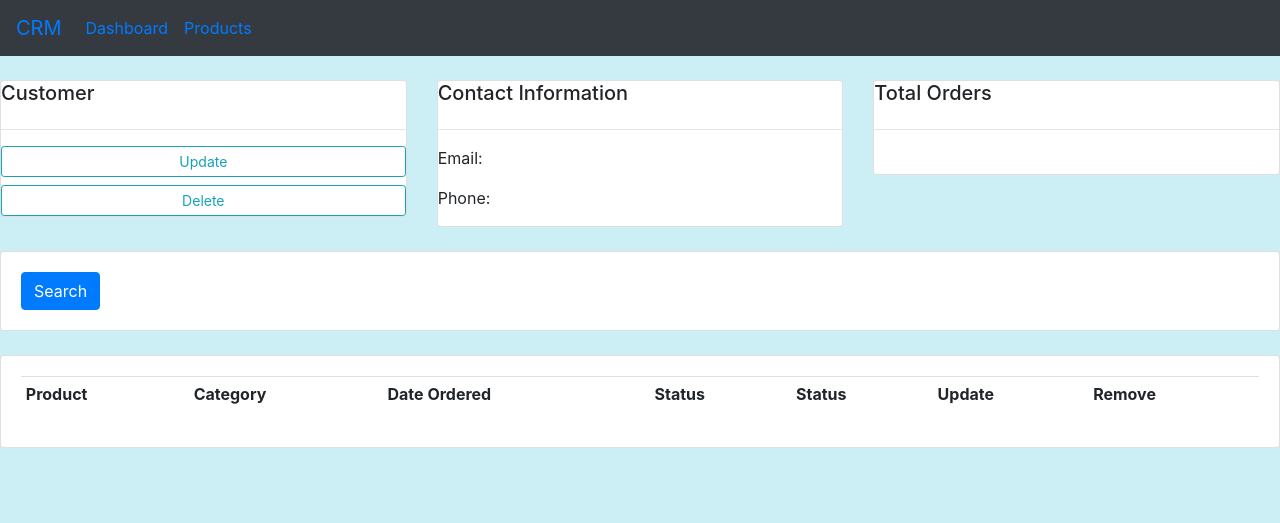
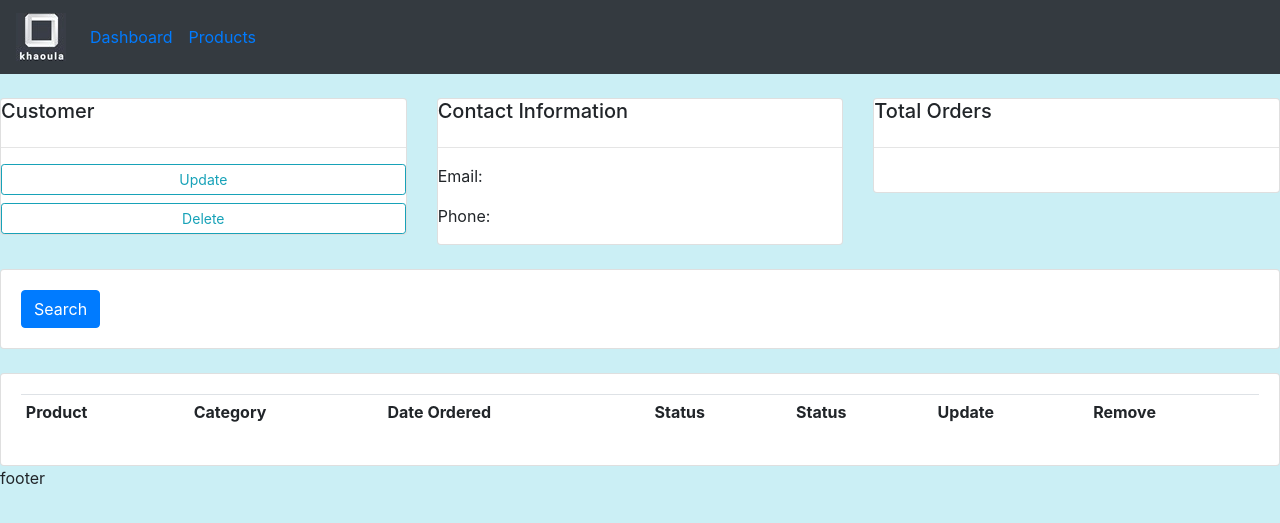
Before and after one commit to khaoula-abaidi/SecondDjango, a Django app: page /customer/ in a window 1280 px wide. Shown: the top 523 px of the page. Run offline with Django 3.2, Linux system fonts and the light colour scheme; tables that the repository leaves empty hold one stand-in row (values such as "Sample post"); lists and menus that the app fills with data are empty; some libraries are stand-ins or nearby versions.

Commit message:
Static files && configurations

```diff
--- a/accounts/templates/accounts/dashboard.html
+++ b/accounts/templates/accounts/dashboard.html
@@ -8,7 +8,7 @@
             <hr>
             <div class="car card-body">
                 <a href="" class="btn btn-primary btn-sm btn-block">
-                    Create Customr
+                    Create Customer
                 </a>
                 <table class="table table-sm">
                     <tr>
--- a/accounts/templates/accounts/footer.html
+++ b/accounts/templates/accounts/footer.html
@@ -1,3 +1,3 @@
 <footer>
-
+    footer
 </footer>
--- a/accounts/templates/accounts/main.html
+++ b/accounts/templates/accounts/main.html
@@ -1,3 +1,4 @@
+{% load static %}
 <!DOCTYPE html>
 <html lang="en">
 <head>
@@ -11,23 +12,7 @@
             integrity="sha384-wfSDF2E50Y2D1uUdj0O3uMBJnjuUD4Ih7YwaYd1iqfktj0Uod8GCExl3Og8ifwB6"
         crossorigin="anonymous">
     </script>
-    <style>
-        #logo{
-
-        }
-        body{
-            background-color: #cbeff5;
-        }
-        #total-orders{
-            background-color: #4cbfc7;
-        }
-        #orders-delivered{
-            background-color: #cabac7;
-        }
-        #orders-pending{
-            background-color: #9999DD;
-        }
-    </style>
+    <link rel="stylesheet" type="text/css" href="{% static '/css/main.css' %}" >
 </head>
 <body>
    {% include 'accounts/navbar.html' %}
--- a/accounts/templates/accounts/navbar.html
+++ b/accounts/templates/accounts/navbar.html
@@ -1,5 +1,8 @@
+{% load static %}
 <nav class="navbar navbar-expand-lg navbar-dar bg-dark">
-  <a class="navbar-brand" href="#">CRM</a>
+  <a class="navbar-brand" href="#">
+      <img src="{% static 'images/logo.jpg' %}">
+  </a>
   <button class="navbar-toggler" type="button" data-toggle="collapse" data-target="#navbarNav" aria-controls="navbarNav" aria-expanded="false" aria-label="Toggle navigation">
     <span class="navbar-toggler-icon"></span>
   </button>
--- a/crm/settings.py
+++ b/crm/settings.py
@@ -119,3 +119,8 @@
 # https://docs.djangoproject.com/en/3.0/howto/static-files/
 
 STATIC_URL = '/static/'
+
+MEDIA_URL = '/images/'
+STATICFILES_DIRS = [
+    os.path.join(BASE_DIR, 'static')
+]
--- /dev/null
+++ b/static/css/main.css
@@ -0,0 +1,15 @@
+#logo{
+
+        }
+body{
+    background-color: #cbeff5;
+}
+#total-orders{
+    background-color: #4cbfc7;
+}
+#orders-delivered{
+    background-color: #cabac7;
+}
+#orders-pending{
+    background-color: #9999DD;
+}
```
Also changed, not shown: static/images/logo.jpg (added).
